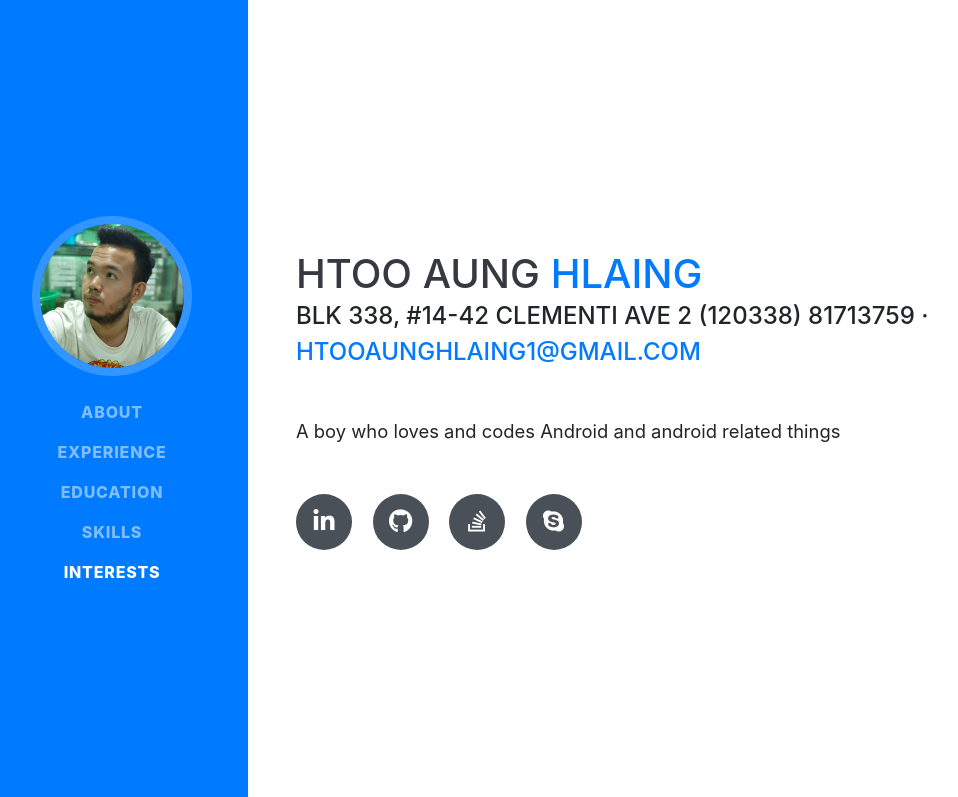
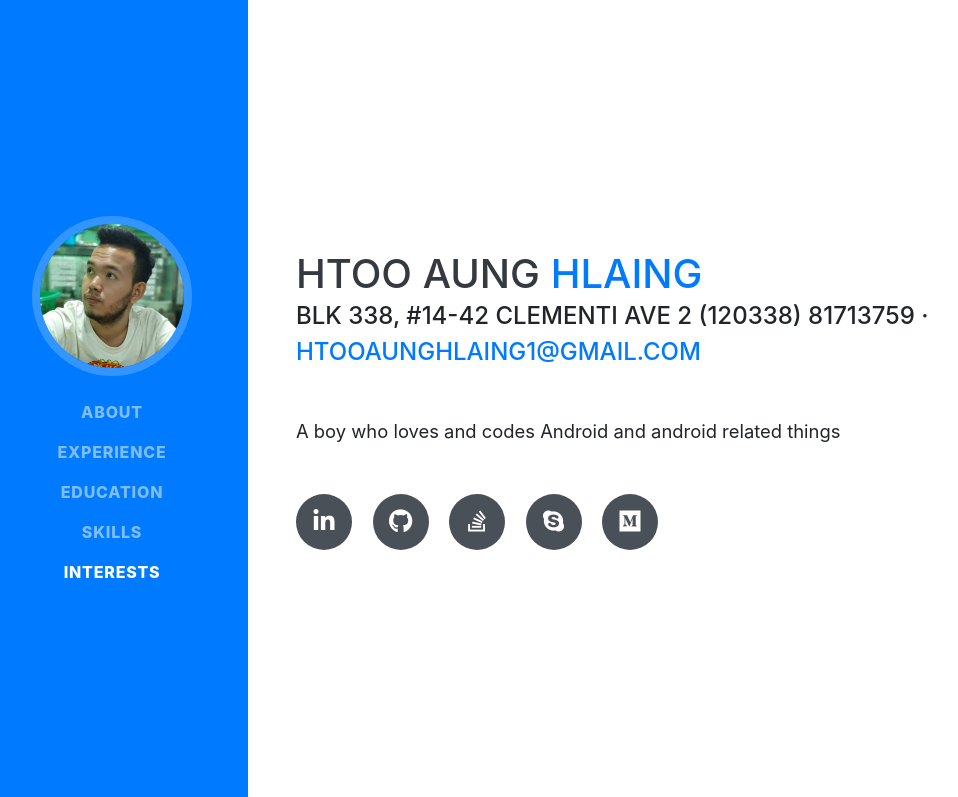
Before and after one commit to htooaunghlaing/htooaunghlaing.github.io, a website with bundled scripts: page index.html in a window 1280 px wide. Shown: the top 797 px of the page, without its empty margins (24-982 px from the left). Built offline with nearby package versions, Linux system fonts and the light colour scheme; a web font is replaced by a local one.

Commit message:
Added Medium URL

```diff
--- a/index.html
+++ b/index.html
@@ -84,6 +84,9 @@ Clementi ave 2
           </a>
            <a href="skype:htooaunghlaing92?chat">
             <i class="fab fa-skype"></i>
+          </a>
+           <a href="https://htooaunghlaing.medium.com/">
+            <i class="fab fa-medium"></i>
           </a>
         </div>
       </div>
```
